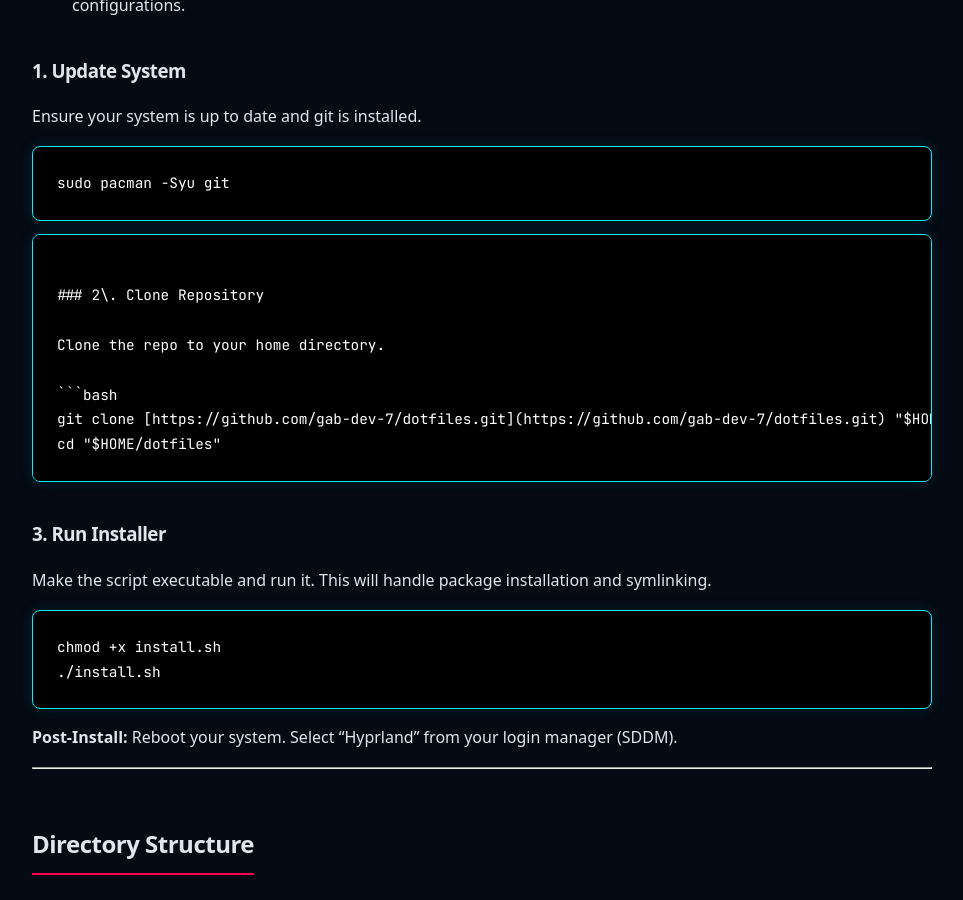
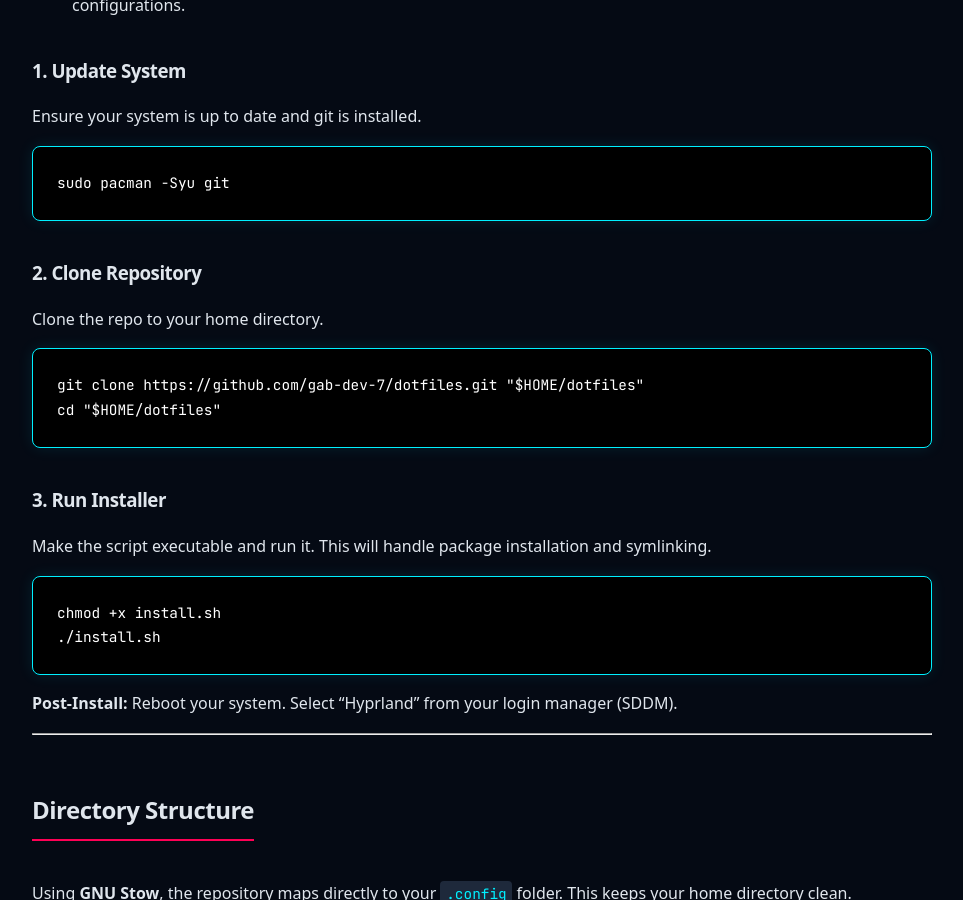
Before and after one commit to gab-dev-7/dotfiles, a Jekyll site: the page built from index.md, in a window 1280 px wide and 900 px high, scrolled down 1418 px. Shown: the whole window, without its empty margins (158-1121 px from the left). Built offline with Jekyll 4.4.1, drawn with Linux system fonts in a browser that asks for light colours; part of the change alters nothing that is shown.

Commit message:
fix formatting error

`````diff
--- a/_config.yml
+++ b/_config.yml
@@ -1,6 +1,8 @@
 title: "Gab-Dev-7 Dotfiles"
 description: "A high-performance Arch Linux + Hyprland environment."
-baseurl: "/dotfiles" # keep empty for custom domain or user site
+baseurl: "/dotfiles"
 url: "https://gab-dev-7.github.io"
 markdown: kramdown
 permalink: /:title/
+exclude: ["README.md", "LICENSE", "install.sh"]
+theme: null
--- a/index.md
+++ b/index.md
@@ -45,18 +45,17 @@ Ensure your system is up to date and git is installed.
 ```bash
 sudo pacman -Syu git
 ```
-````
 
-### 2\. Clone Repository
+### 2. Clone Repository
 
 Clone the repo to your home directory.
 
 ```bash
-git clone [https://github.com/gab-dev-7/dotfiles.git](https://github.com/gab-dev-7/dotfiles.git) "$HOME/dotfiles"
+git clone https://github.com/gab-dev-7/dotfiles.git "$HOME/dotfiles"
 cd "$HOME/dotfiles"
 ```
 
-### 3\. Run Installer
+### 3. Run Installer
 
 Make the script executable and run it. This will handle package installation and symlinking.
 
@@ -103,7 +102,3 @@ These are the core shortcuts to get started with the workflow.
 ## Gallery
 
 _Screenshots coming soon._
-
-```
-
-```
`````
